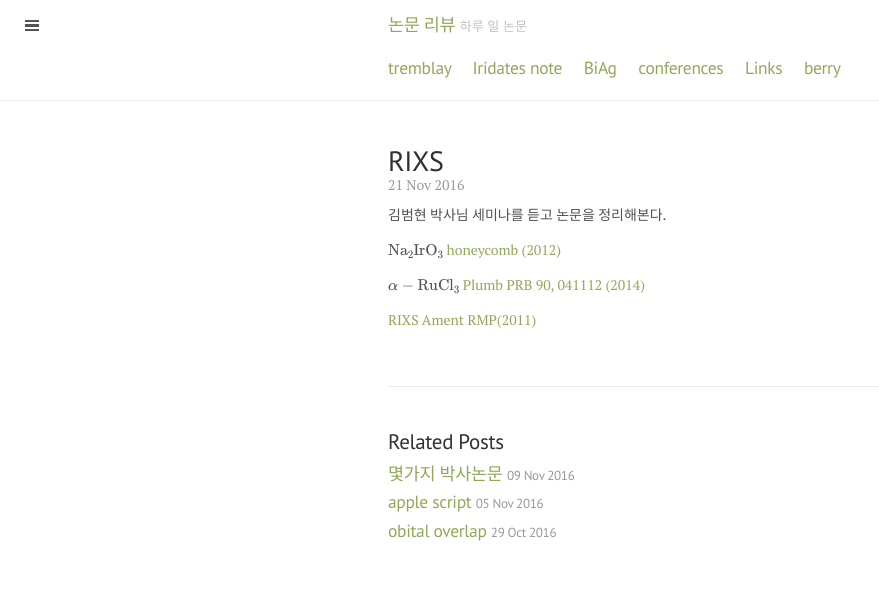
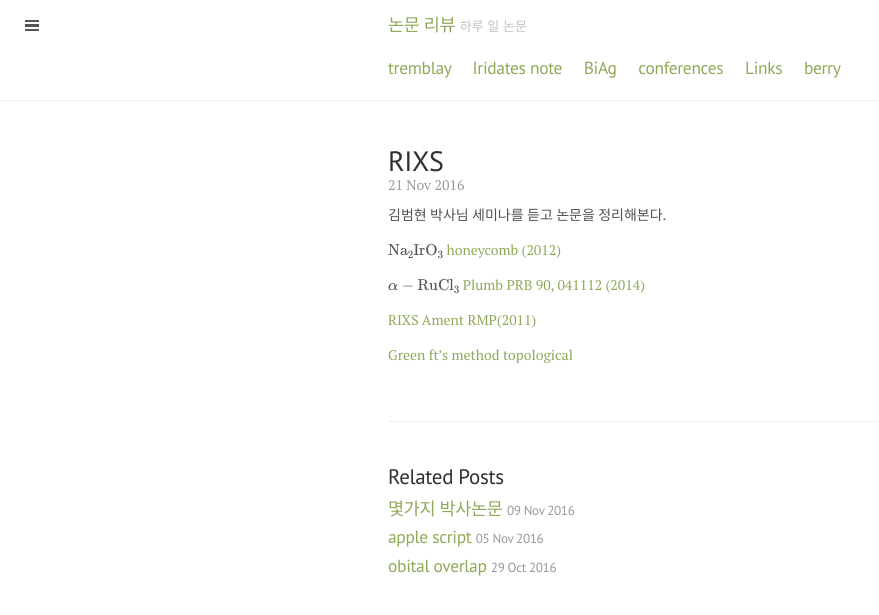
Before and after one commit to qkrwlsghdcjsworlt/work, a Jekyll site: the page built from _posts/2016-11-21-RIXS.markdown, in a window 1280 px wide. Shown: the top 615 px of the page, without its empty margins (0-879 px from the left). Built offline with Jekyll 4.4.1, drawn with Linux system fonts in a browser that asks for light colours; formulas are drawn with MathJax 3.

Commit message:
“update”

```diff
--- a/_posts/2016-11-21-RIXS.markdown
+++ b/_posts/2016-11-21-RIXS.markdown
@@ -14,3 +14,5 @@ categories: experiment
 \\( \alpha- \mathrm{RuCl}_3 \\) [Plumb PRB 90, 041112 (2014)]({{ site.baseurl }}/public/RIXS/14-Plumb-Mott-insulator-honeycomb-PRB.pdf)
 
 [RIXS Ament RMP(2011) ]({{ site.baseurl }}/public/RIXS/11-Ament-RIXS-RMP.pdf)
+
+[Green ft's method topological]({{ site.baseurl }}/public/RIXS/12-Wang-interaction-Greens-ft-PRX.pdf)
```
Also changed, not shown: 3 other files.
